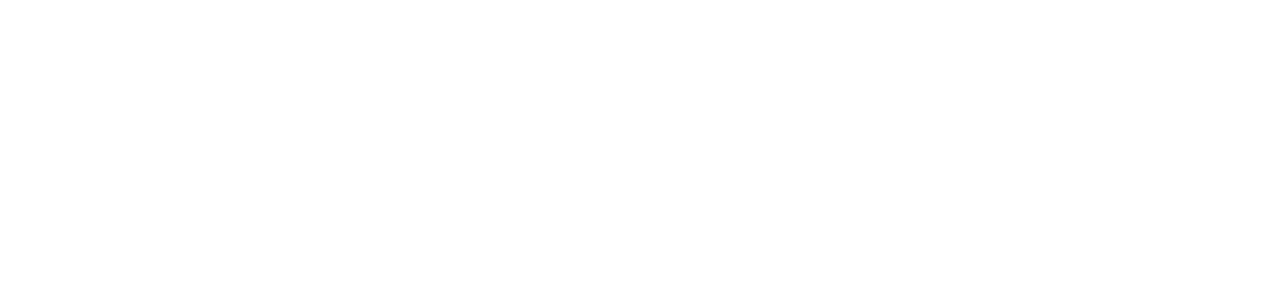
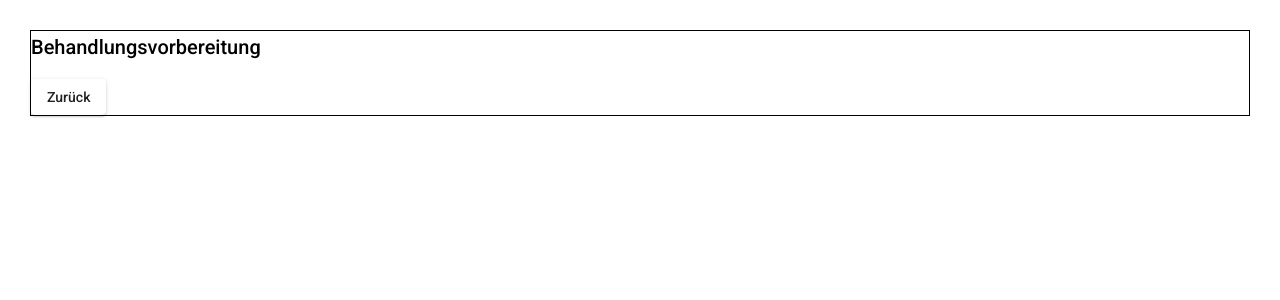
Before and after one commit to Walnussbaer/DentistTool, an Angular app: page /treatment-preparation in a window 1280 px wide. Before the commit this address led to /. Shown: the top 300 px of the page. Built offline with nearby package versions, Linux system fonts and the light colour scheme.

Commit message:
added treatment preparation view

```diff
--- a/src/app/app.module.ts
+++ b/src/app/app.module.ts
@@ -7,11 +7,13 @@
 import { BrowserAnimationsModule } from '@angular/platform-browser/animations';
 import { SharedModule } from './shared/shared/shared.module';
 import { MatButtonModule } from '@angular/material/button';
+import { TreatmentPreparationComponent } from './components/treatment-preparation/treatment-preparation.component';
 
 @NgModule({
   declarations: [
     AppComponent,
-    WelcomeDashboardComponent
+    WelcomeDashboardComponent,
+    TreatmentPreparationComponent
   ],
   imports: [
     BrowserModule,
--- /dev/null
+++ b/src/app/components/treatment-preparation/treatment-preparation.component.html
@@ -0,0 +1,7 @@
+<div class="content-div">
+
+    <h2>Behandlungsvorbereitung</h2>
+
+    <button mat-raised-button [routerLink]="['/dashbaord']">Zurück</button>
+
+</div>
--- /dev/null
+++ b/src/app/components/treatment-preparation/treatment-preparation.component.ts
@@ -0,0 +1,16 @@
+import { Component, OnInit } from '@angular/core';
+import {MatButtonModule} from '@angular/material/button';
+
+@Component({
+  selector: 'app-treatment-preparation',
+  templateUrl: './treatment-preparation.component.html',
+  styleUrls: ['./treatment-preparation.component.css']
+})
+export class TreatmentPreparationComponent implements OnInit {
+
+  constructor() { }
+
+  ngOnInit(): void {
+  }
+
+}
--- a/src/app/components/welcome-dashboard/welcome-dashboard.component.html
+++ b/src/app/components/welcome-dashboard/welcome-dashboard.component.html
@@ -1,4 +1,4 @@
-<mat-grid-list cols="3" rowHeight="400px">
+<mat-grid-list cols="1" rowHeight="400px">
     <mat-grid-tile>
         <mat-card class="dashboard-card">
 
@@ -12,7 +12,7 @@
             </mat-card-content>
 
             <mat-card-actions>
-                <button mat-button>Tool starten</button>
+                <button mat-raised-button [routerLink]="['/treatment-preparation']">Tool starten</button>
             </mat-card-actions>
         </mat-card>
     </mat-grid-tile>
--- a/src/styles.css
+++ b/src/styles.css
@@ -2,3 +2,13 @@
 
 html, body { height: 100%; }
 body { margin: 0; font-family: Roboto, "Helvetica Neue", sans-serif; }
+
+
+.content-div {
+
+    border-style: solid;
+    border-color: black;
+    border: 1px solid black;
+    margin: 30px;
+
+}
```
Also changed, not shown: src/app/app-routing.module.ts (+7 -0 lines), src/app/components/treatment-preparation/treatment-preparation.component.css (added), 1 other file (tests, documents, lock files or other folders).
